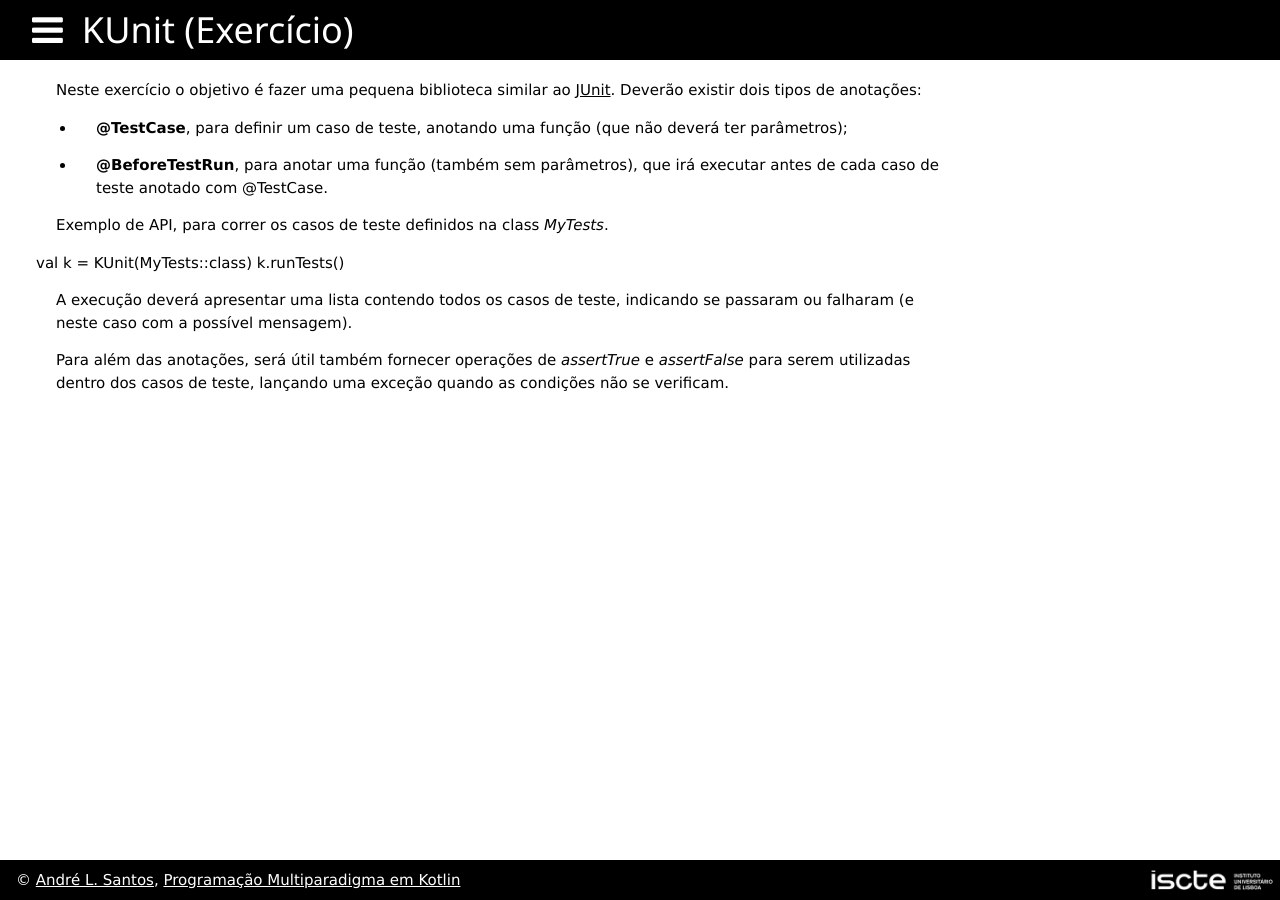
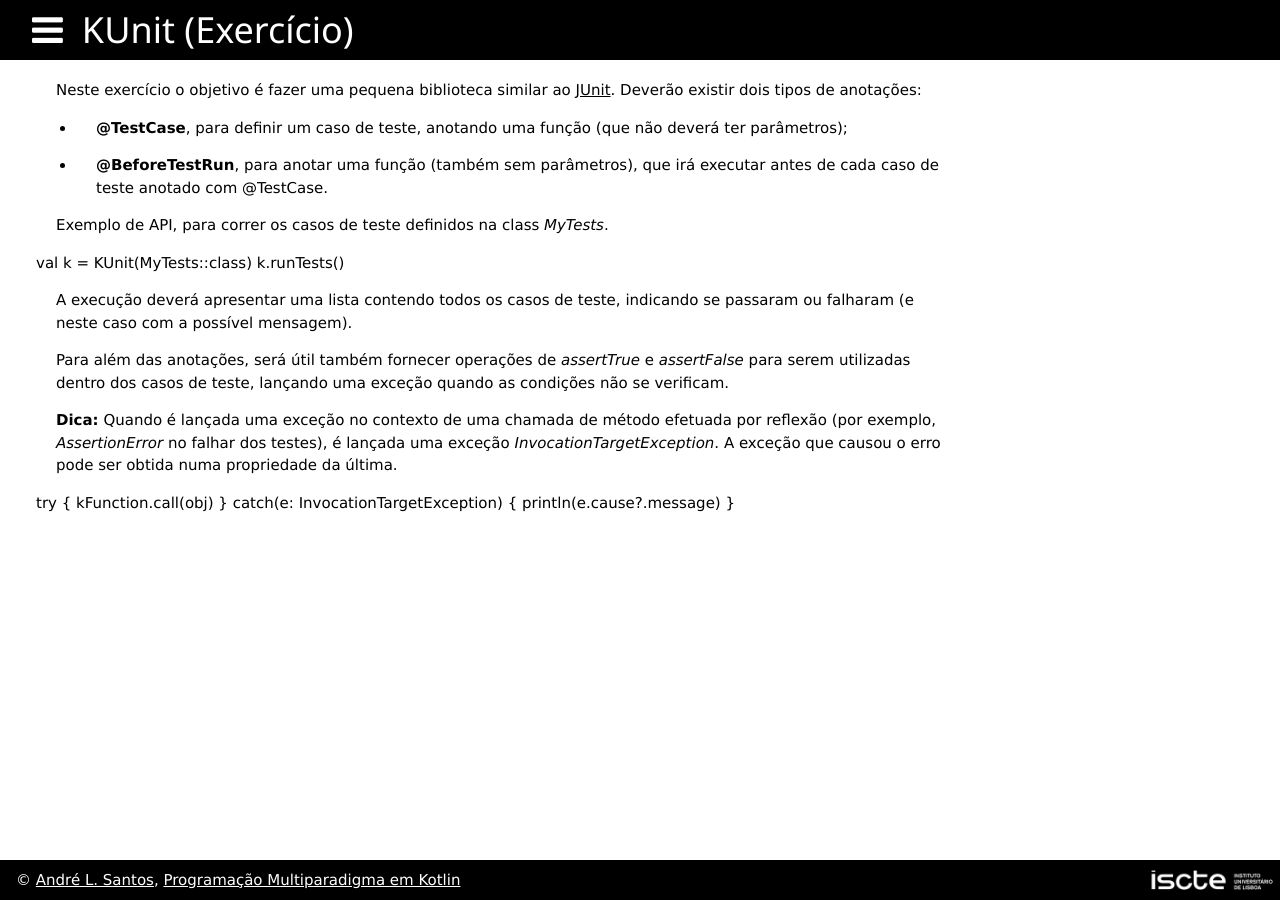
Before and after one commit to andre-santos-pt/andre-santos-pt.github.io, a Jekyll site: the page built from kotlin/metaprogramacao/exercicios/kunit.md, in a window 1280 px wide. Built offline with Jekyll 4.4.1, drawn with Linux system fonts in a browser that asks for light colours; nearby versions of some CDN libraries.

Commit message:
kunit update

```diff
--- a/kotlin/metaprogramacao/exercicios/kunit.md
+++ b/kotlin/metaprogramacao/exercicios/kunit.md
@@ -20,3 +20,15 @@ k.runTests()
 A execução deverá apresentar uma lista contendo todos os casos de teste, indicando se passaram ou falharam (e neste caso com a possível mensagem).
 
 Para além das anotações, será útil também fornecer operações de *assertTrue* e *assertFalse* para serem utilizadas dentro dos casos de teste, lançando uma exceção quando as condições não se verificam.
+
+**Dica:** Quando é lançada uma exceção no contexto de uma chamada de método efetuada por reflexão (por exemplo, *AssertionError* no falhar dos testes), é lançada uma exceção *InvocationTargetException*. A exceção que causou o erro pode ser obtida numa propriedade da última.
+
+{% include code code="
+try {
+  kFunction.call(obj)
+}
+catch(e: InvocationTargetException) {
+  println(e.cause?.message)
+}
+"
+%}
```
Also changed, not shown: kotlin/metaprogramacao/anotacoes.md (+1 -1 lines).
